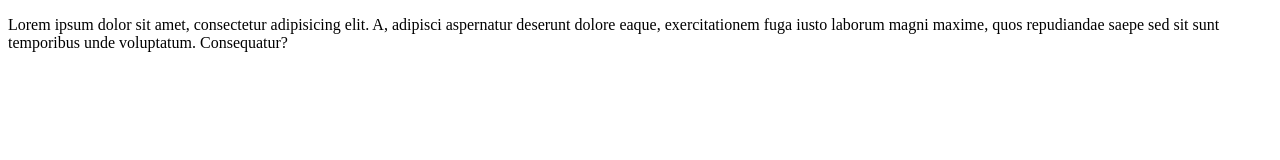
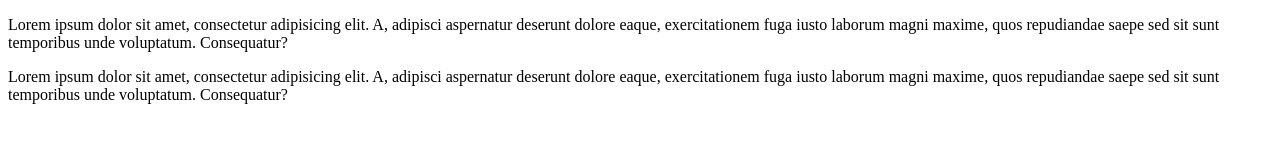
Before and after one commit to Rshtun/shop, a plain HTML site: page index.html in a window 1280 px wide. Drawn offline with Linux system fonts and the light colour scheme.

```diff
--- a/index.html
+++ b/index.html
@@ -10,6 +10,11 @@
         exercitationem fuga iusto laborum magni maxime, quos repudiandae saepe sed sit sunt temporibus unde voluptatum.
         Consequatur?</p>
 </div>
+<div>
+    <p>Lorem ipsum dolor sit amet, consectetur adipisicing elit. A, adipisci aspernatur deserunt dolore eaque,
+        exercitationem fuga iusto laborum magni maxime, quos repudiandae saepe sed sit sunt temporibus unde voluptatum.
+        Consequatur?</p>
+</div>
 
 </body>
 </html>
```
